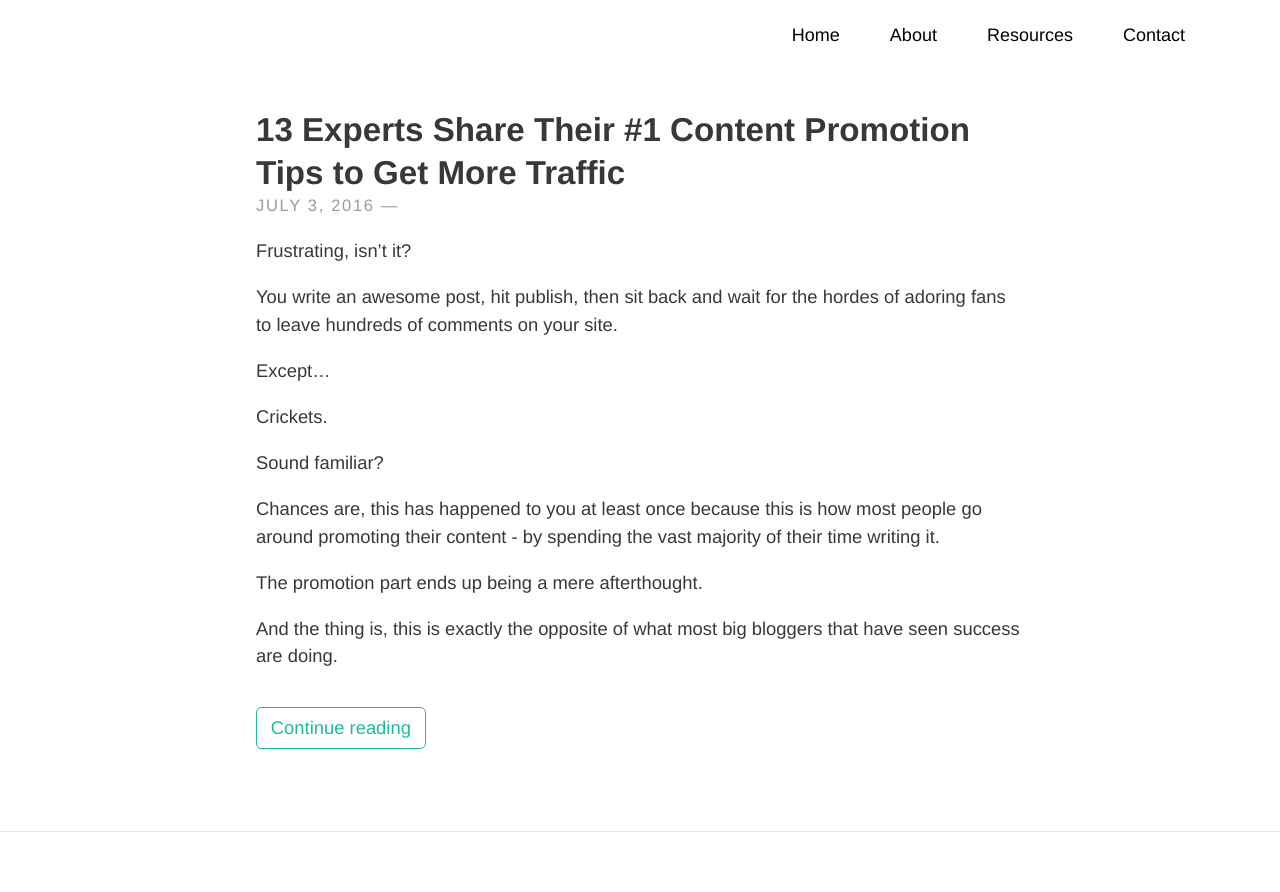
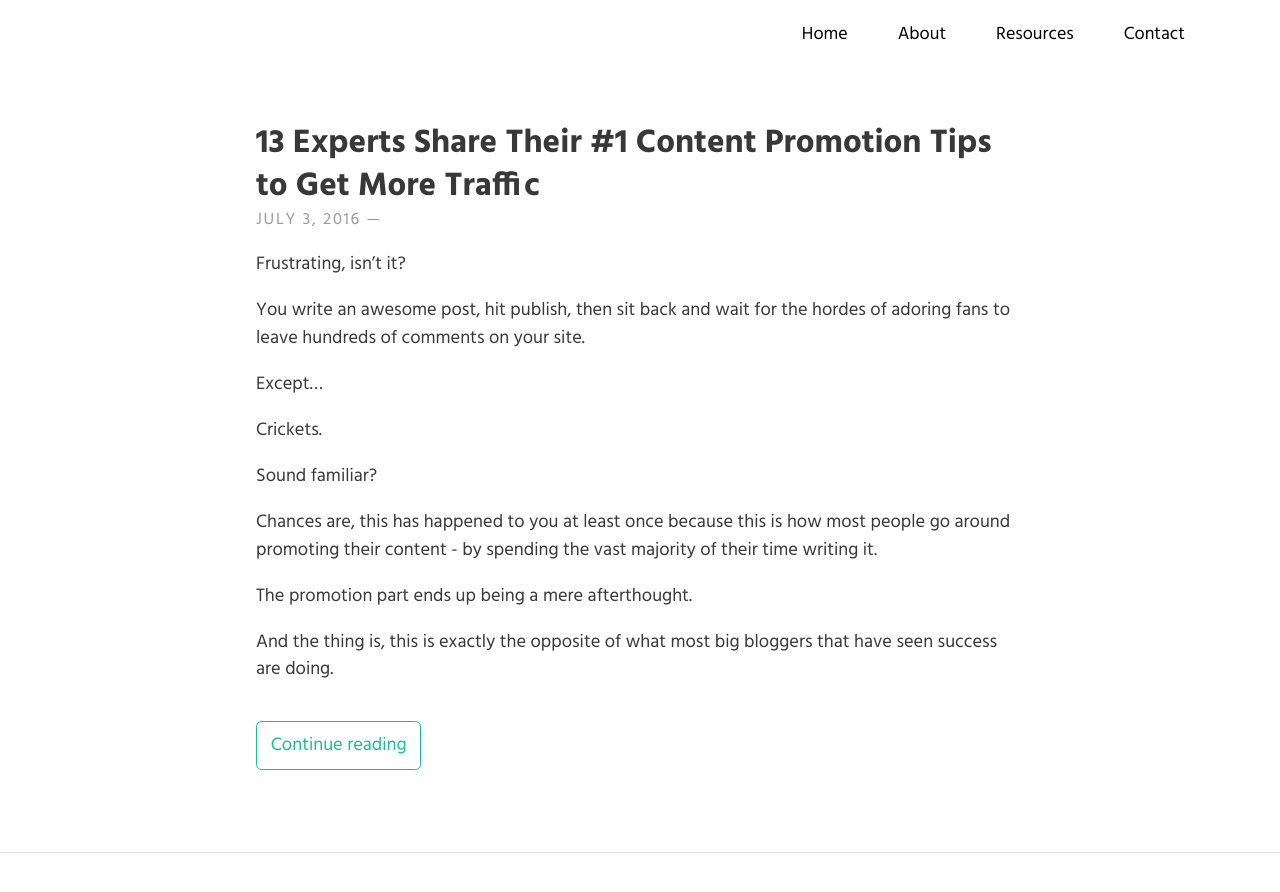
Before and after one commit to typeblogger/typeblogger.github.io, a Jekyll site: the page built from index.html, in a window 1280 px wide and 900 px high. Shown: the top 892 px of the window. Built offline with Jekyll 4.4.1, drawn with Linux system fonts in a browser that asks for light colours; the list of posts is cut into pages by our own code; comment, search, counter and statistics services are not loaded.

Commit message:
Update head.html

```diff
--- a/_includes/head.html
+++ b/_includes/head.html
@@ -6,7 +6,7 @@
 
 	<link rel="stylesheet" href="/css/bootstrap.css">
 	<link rel="stylesheet" href="{{ "/css/main.css" | prepend: site.baseurl }}">
-	<link href='https://fonts.googleapis.com/css?family=Open+Sans|Montserrat:400,700' rel='stylesheet' type='text/css'>
+	<link href='https://fonts.googleapis.com/css?family=Hind:400,700' rel='stylesheet' type='text/css'>
 	<link rel="shortcut icon" href="{{ "/favicon.ico" | prepend: site.baseurl }}" type="image/x-icon">
 	<link rel="canonical" href="{{ page.url | replace:'index.html','' | prepend: site.baseurl | prepend: site.url }}">
 	<link rel="alternate" type="application/atom+xml" title="{{ site.theme.title }}" href="{{ "/feed.xml" | prepend: site.baseurl | prepend: site.url }}" />
```
